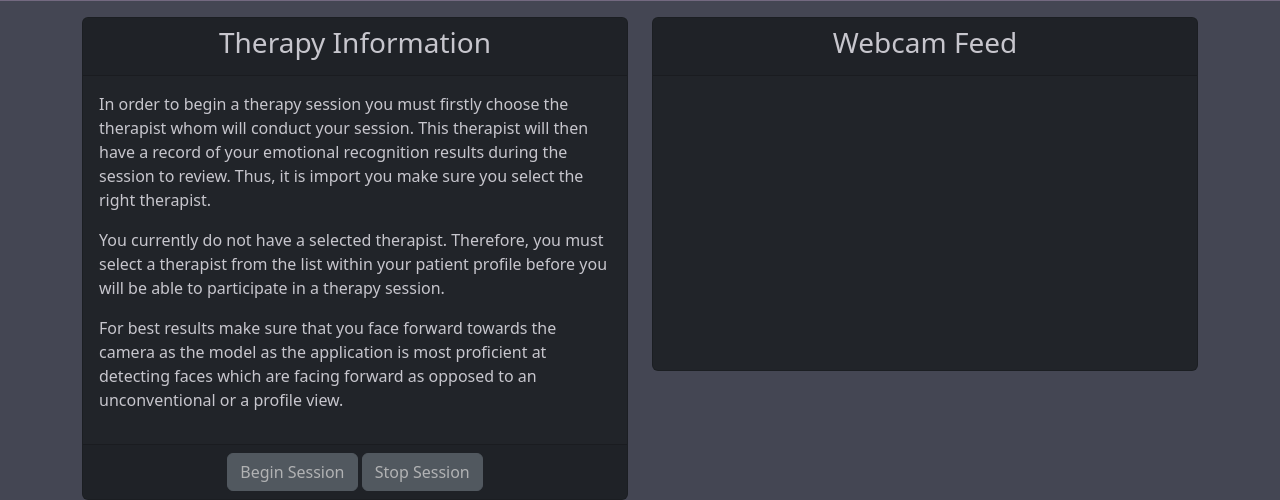
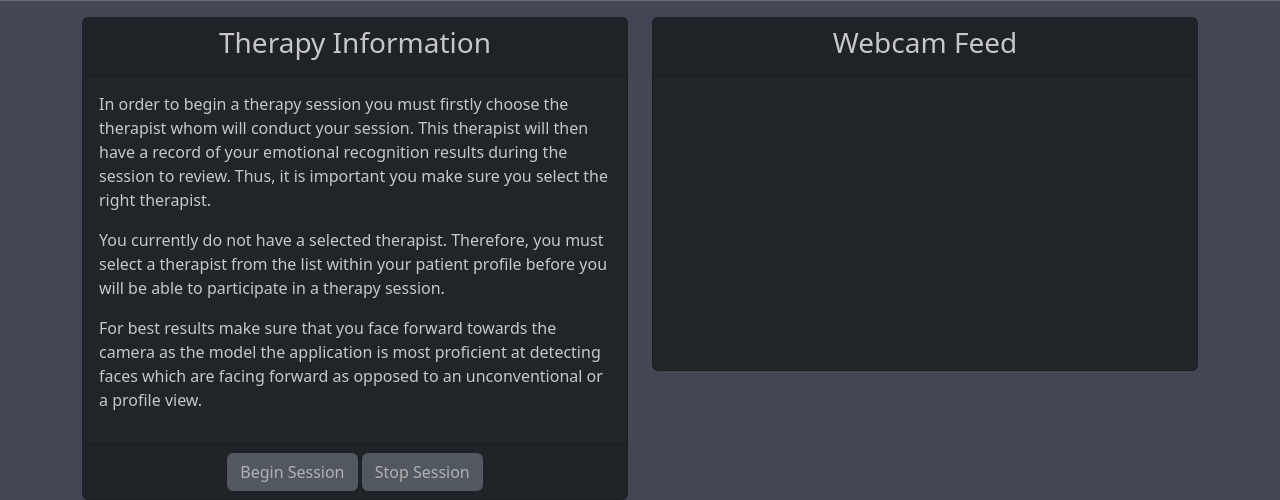
Before and after one commit to GaryS0410/EmotionalRecognitionApplication, a Flask app: page /therapy_page in a window 1280 px wide. Shown: the part 326-826 px from the top of the page. Run offline with Flask 3, Linux system fonts and the light colour scheme; the visitor is signed in with stand-in values (Sample User, id 1); data that the repository does not hold is empty; some libraries are stand-ins or nearby versions.

```diff
--- a/app/templates/therapy/therapy_screen.html
+++ b/app/templates/therapy/therapy_screen.html
@@ -24,7 +24,7 @@
                     <p>
                         In order to begin a therapy session you must firstly choose the therapist whom will conduct your session.
                         This therapist will then have a record of your emotional recognition results during the session to review.
-                        Thus, it is import you make sure you select the right therapist.
+                        Thus, it is important you make sure you select the right therapist.
                     </p>
                     {% if therapist %}
                     <p>
@@ -38,7 +38,7 @@
                     </p>
                     {% endif %}
                     <p>
-                        For best results make sure that you face forward towards the camera as the model as the application is most proficient at detecting
+                        For best results make sure that you face forward towards the camera as the model the application is most proficient at detecting
                         faces which are facing forward as opposed to an unconventional or a profile view.
                     </p>
                 </div>
--- a/app/utils/image_utility.py
+++ b/app/utils/image_utility.py
@@ -42,7 +42,7 @@ def predict_emotions(image_list, is_therapy):
         image_list = image_list[1:]
 
     predictions = model.predict(image_list)
-    predicted_classes = np.argmax(predictions, axis =1)
+    predicted_classes = np.argmax(predictions, axis = 1)
 
     emotion_types = np.array(['angry', 'disgust', 'fear', 'happy', 'sad', 'surprise', 'neutral'])
     emotion_labels = emotion_types[predicted_classes]
```
Also changed, not shown: requirements.txt (+73 -0 lines).
